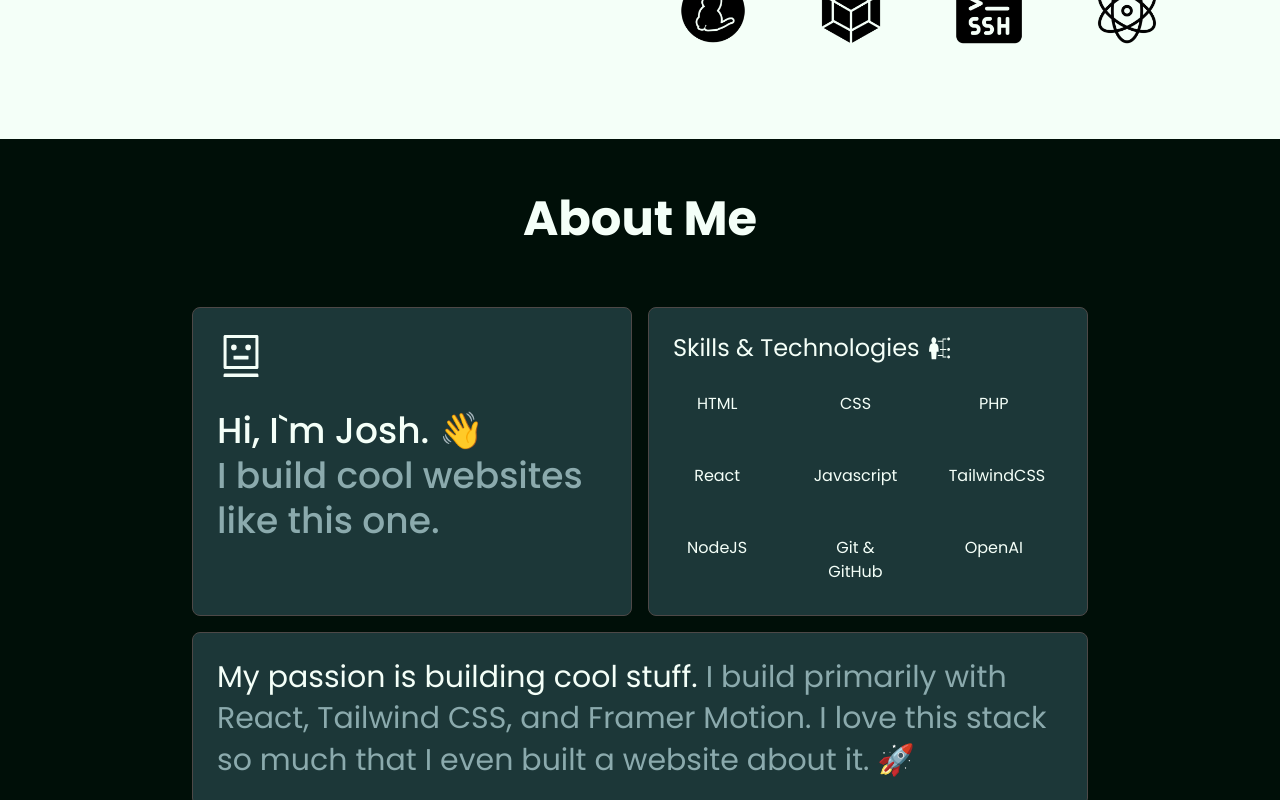
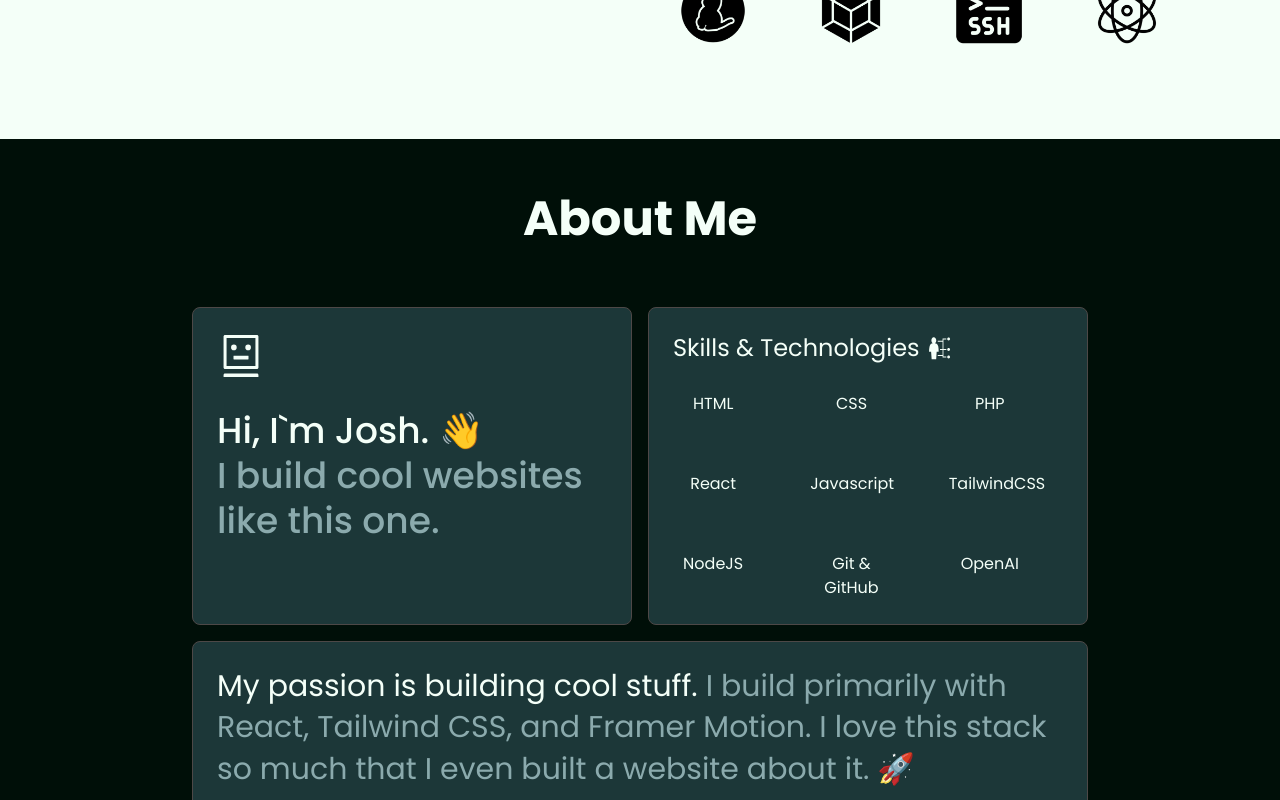
Before and after one commit to joshcolored/myPortfolio, a React (Vite) app: page / in a window 1280 px wide. Shown: the part 503-1303 px from the top of the page. Built offline with nearby package versions, Linux system fonts and the light colour scheme.

Commit message:
Update AboutContent.jsx

```diff
--- a/src/components/AboutContent.jsx
+++ b/src/components/AboutContent.jsx
@@ -94,7 +94,7 @@
           <GiSkills />
         </div>
       </div>
-      <div className="grid grid-cols-3 mr-6 gap-12 text-center md:ml-[-1px]">
+      <div className="grid grid-cols-3 mr-8 gap-14 text-center md:ml-[-1px]">
         <p className="">HTML</p>
         <p className="">CSS</p>
         <p className="">PHP</p>
```
